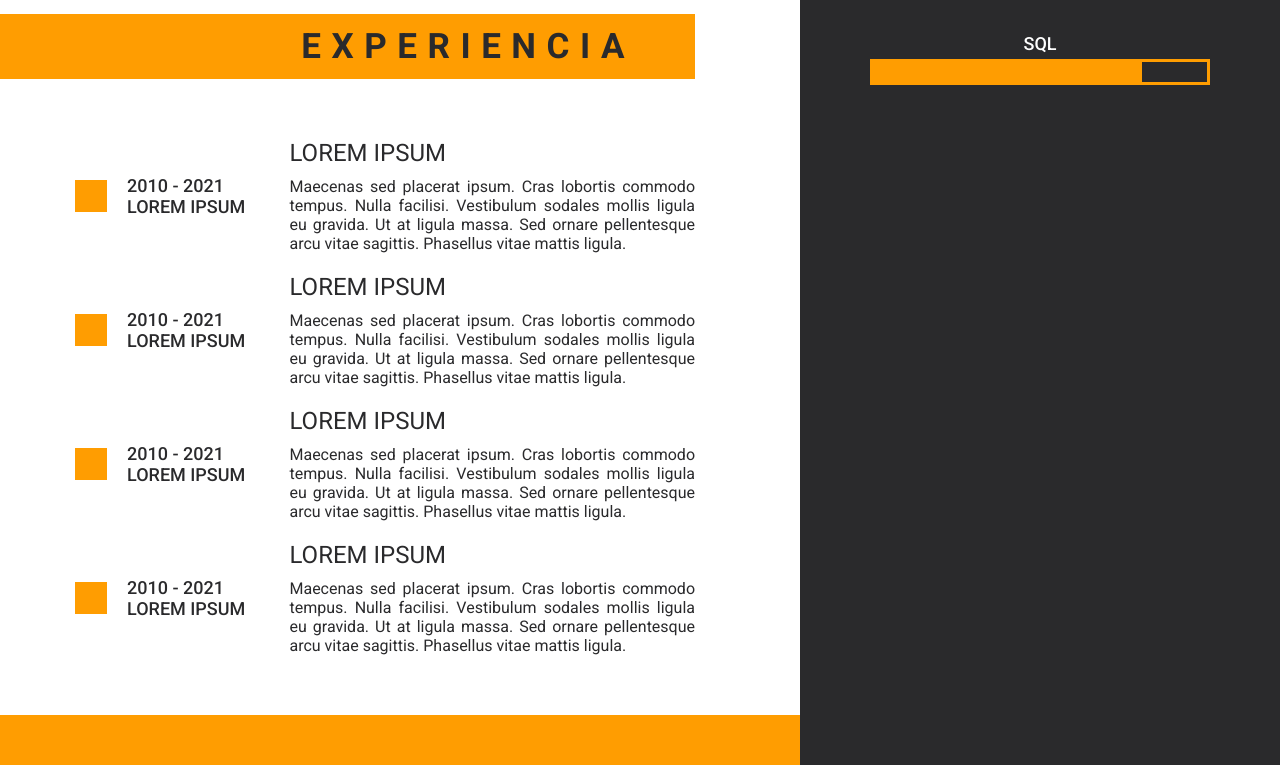
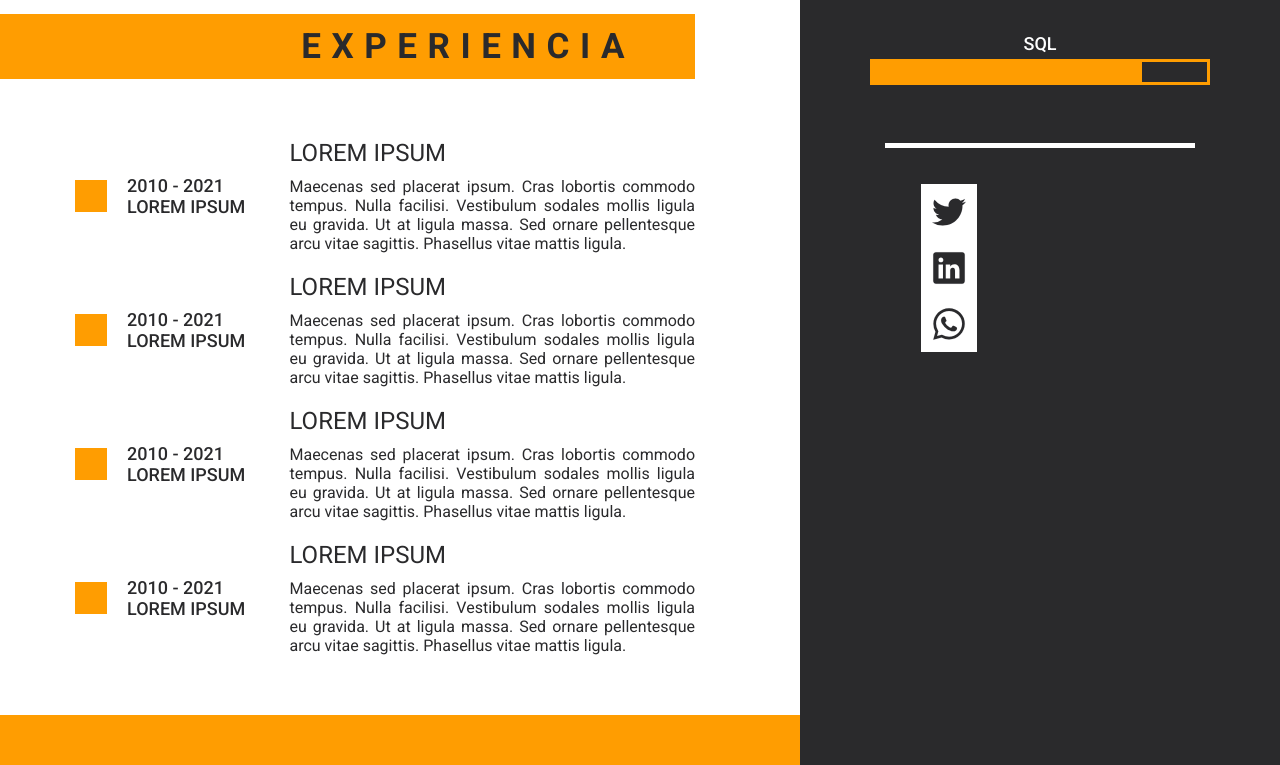
Before and after one commit to Jontuc/CV-AP4.0, a plain HTML site: page index.html in a window 1280 px wide. Shown: the part 1222-1987 px from the top of the page. Drawn offline with nearby package versions, Linux system fonts and the light colour scheme.

Commit message:
agrego redes

```diff
--- a/css/style.css
+++ b/css/style.css
@@ -255,3 +255,29 @@ header .redes {
     background-color: #ff9d01;
     transform: translateX(-3px) translateY(-3px);
 }
+.footrs{
+    width: 310px;
+    margin: auto;
+    border-top: #fff 5px solid;
+    padding: 36px;
+}
+.footrs ion-icon{
+    color: #2a2a2c;
+    font-size: 36px;
+}
+.footrs ion-icon::before{
+    content: "";
+    position: absolute;
+    width: 54px;
+    height: 54px;
+    background-color: #fff;
+    z-index: -1;
+}
+.rs{
+    width: 56px;
+    height: 56px;
+    background-color: #fff;
+    display: flex;
+    justify-content: center;
+    align-items: center;
+}
--- a/index.html
+++ b/index.html
@@ -240,6 +240,13 @@
                     </div>
                 </div>
             </section>
+            <section title="Redes">
+                <div class="footrs">
+                    <div class="rs"><ion-icon name="logo-twitter"></ion-icon></div>
+                    <div class="rs"><ion-icon name="logo-linkedin"></ion-icon></div>
+                    <div class="rs"><ion-icon name="logo-whatsapp"></ion-icon></div>
+                </div>
+            </section>
         </div>
     </div>
     <script type="module" src="https://unpkg.com/ionicons@5.5.2/dist/ionicons/ionicons.esm.js"></script>
```
